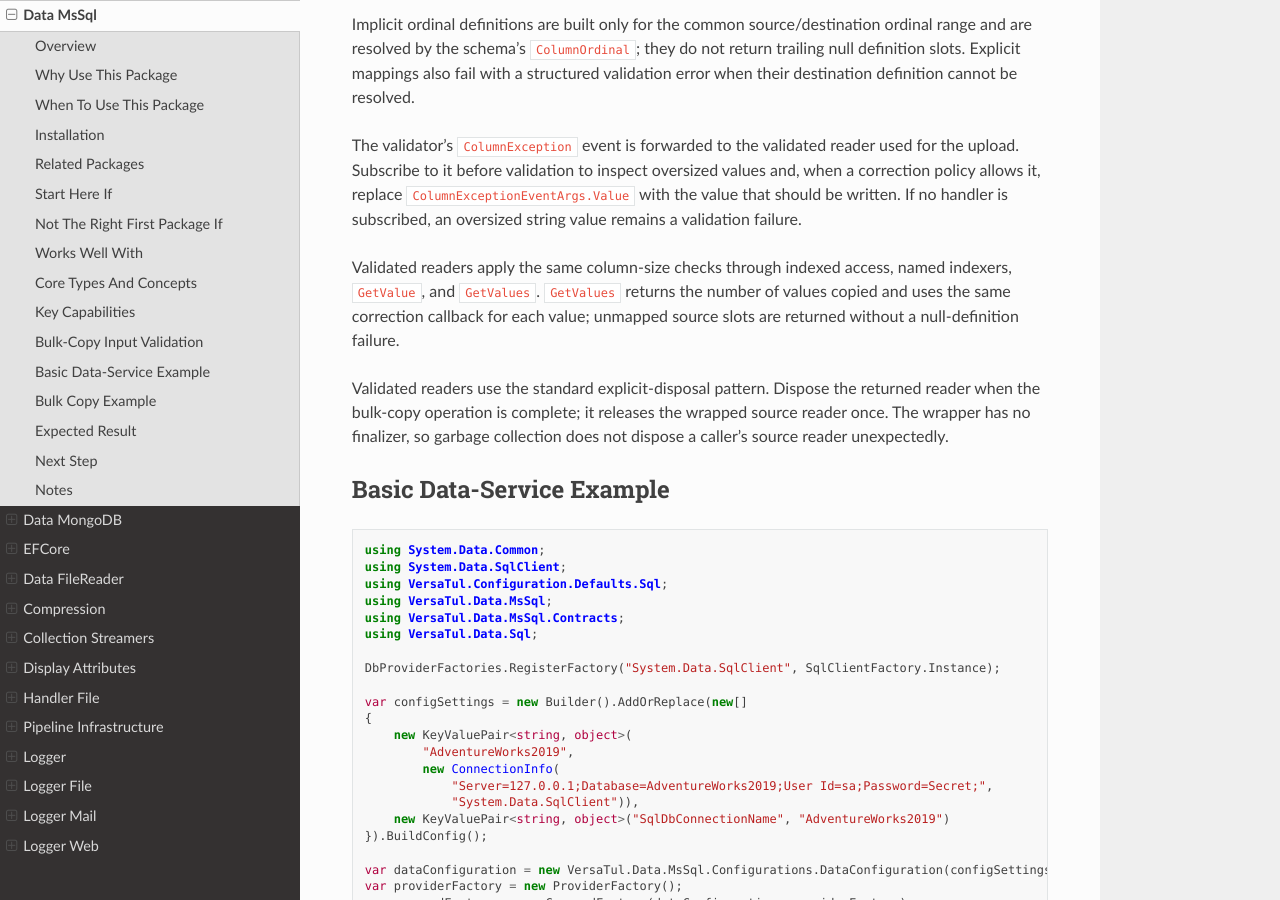
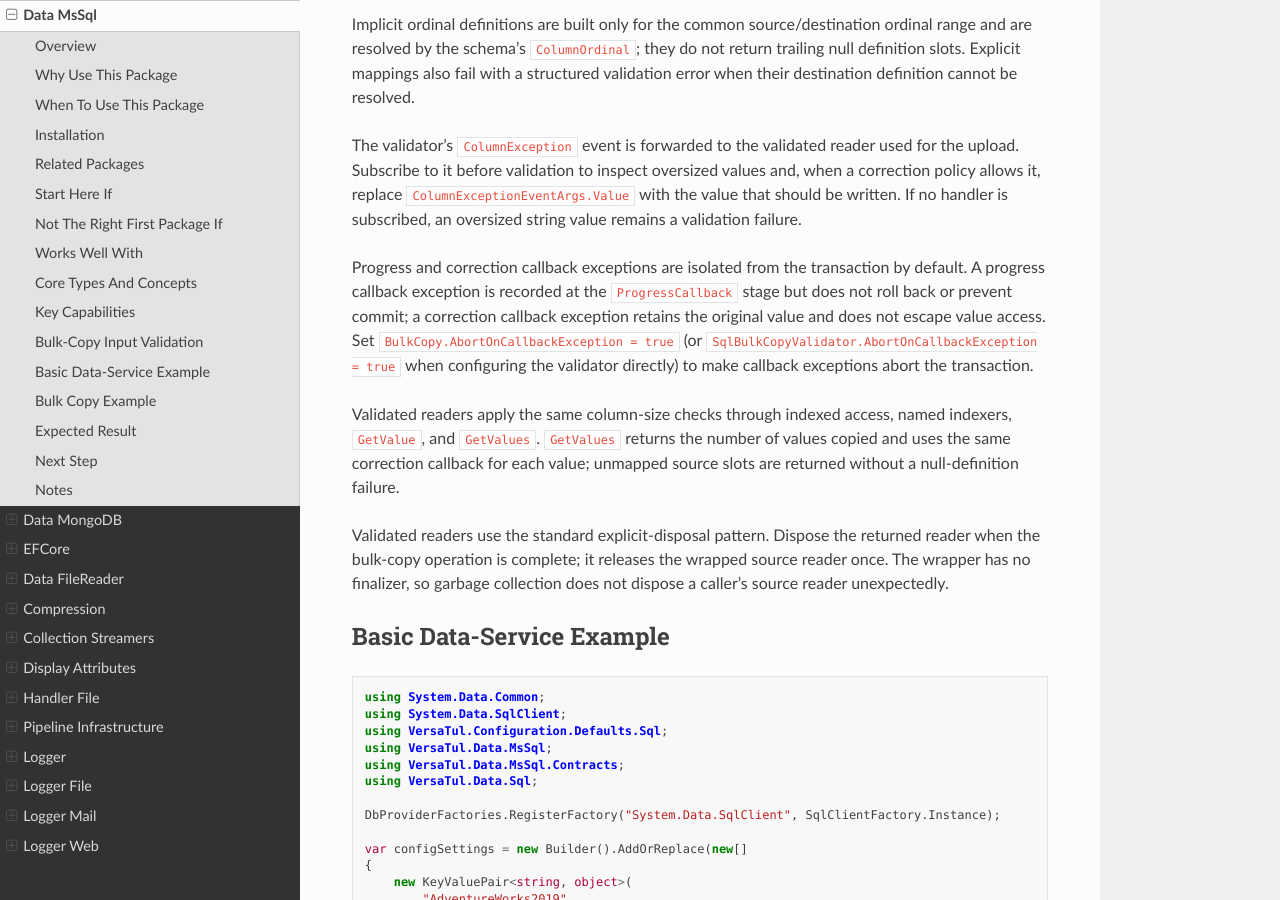
Before and after one commit to BjornWilliams/DocsVersaTul, a Sphinx documentation site: the page built from docs/source/mssql.rst, in a window 1280 px wide and 900 px high, scrolled down 3373 px. Built offline with Sphinx 7.4.7 and the Read the Docs theme 3.1.0, drawn with Linux system fonts in a browser that asks for light colours.

Commit message:
Document SQL bulk callback failure policy
AB#2967

AB#2959

```diff
--- a/docs/source/mssql.rst
+++ b/docs/source/mssql.rst
@@ -123,6 +123,8 @@ Implicit ordinal definitions are built only for the common source/destination or
 
 The validator's ``ColumnException`` event is forwarded to the validated reader used for the upload. Subscribe to it before validation to inspect oversized values and, when a correction policy allows it, replace ``ColumnExceptionEventArgs.Value`` with the value that should be written. If no handler is subscribed, an oversized string value remains a validation failure.
 
+Progress and correction callback exceptions are isolated from the transaction by default. A progress callback exception is recorded at the ``ProgressCallback`` stage but does not roll back or prevent commit; a correction callback exception retains the original value and does not escape value access. Set ``BulkCopy.AbortOnCallbackException = true`` (or ``SqlBulkCopyValidator.AbortOnCallbackException = true`` when configuring the validator directly) to make callback exceptions abort the transaction.
+
 Validated readers apply the same column-size checks through indexed access, named indexers, ``GetValue``, and ``GetValues``. ``GetValues`` returns the number of values copied and uses the same correction callback for each value; unmapped source slots are returned without a null-definition failure.
 
 Validated readers use the standard explicit-disposal pattern. Dispose the returned reader when the bulk-copy operation is complete; it releases the wrapped source reader once. The wrapper has no finalizer, so garbage collection does not dispose a caller's source reader unexpectedly.
```
